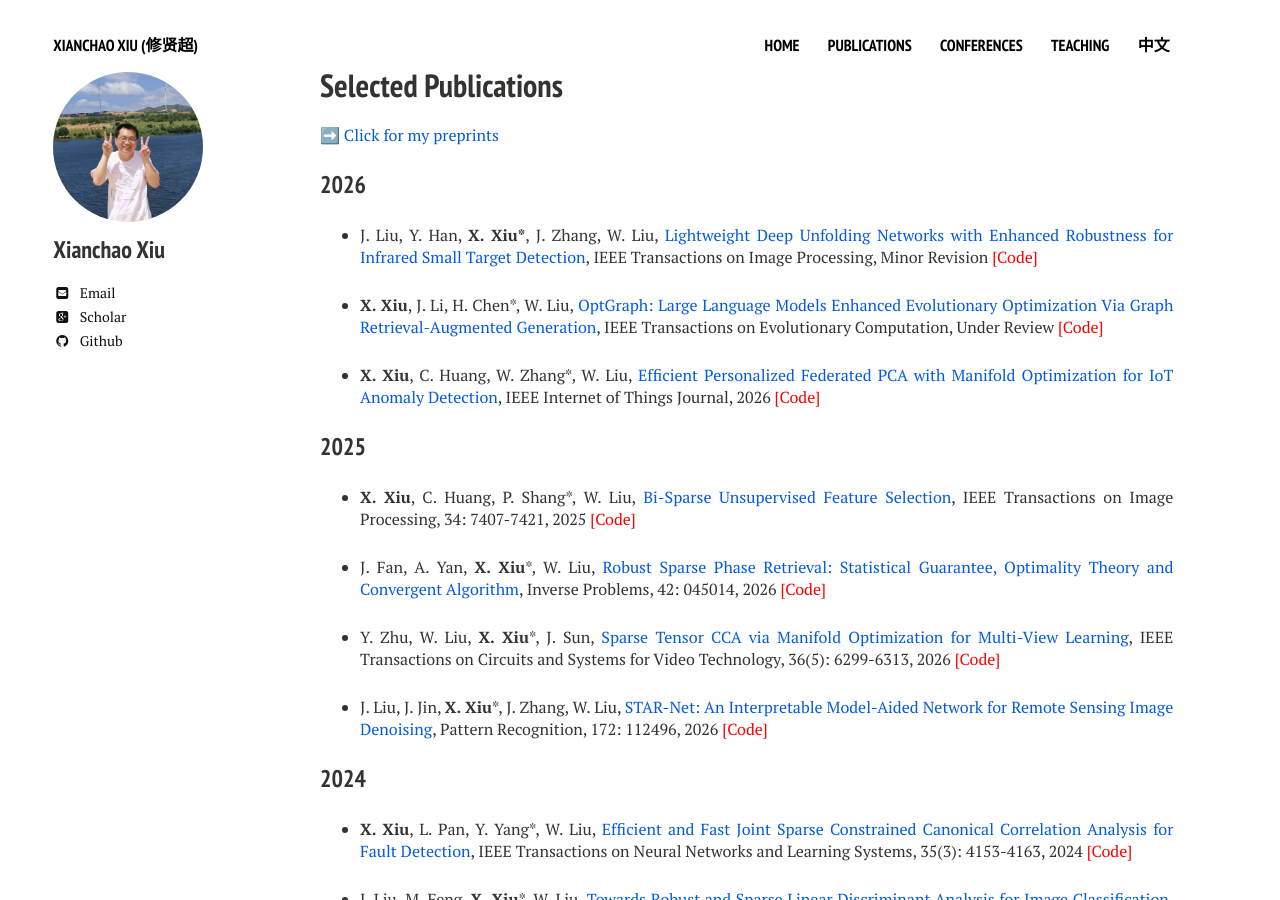
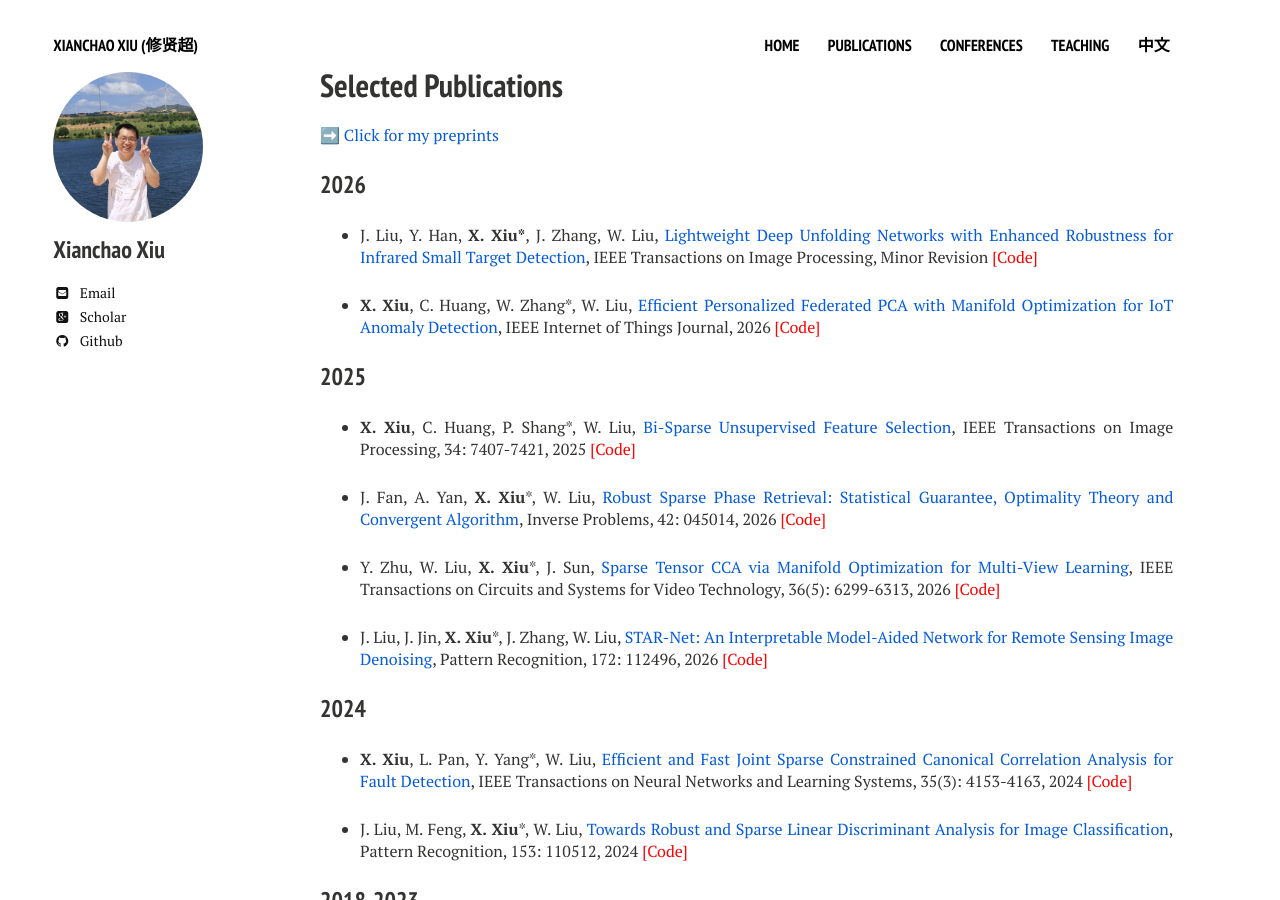
Before and after one commit to xianchaoxiu/xianchaoxiu.github.io, a Jekyll site: the page built from publications/index.md, in a window 1280 px wide and 900 px high. Built offline with Jekyll 4.4.1, drawn with Linux system fonts in a browser that asks for light colours; nearby versions of some CDN libraries.

Commit message:
Update index.md

```diff
--- a/publications/index.md
+++ b/publications/index.md
@@ -13,8 +13,6 @@ share: false
 ### 2026
 
 * J. Liu, Y. Han, <b>X. Xiu*</b>, J. Zhang, W. Liu, <a href="https://arxiv.org/abs/2509.08205" class="textlink" target="_blank">Lightweight Deep Unfolding Networks with Enhanced Robustness for Infrared Small Target Detection</a>, IEEE Transactions on Image Processing, Minor Revision <a href="https://github.com/xianchaoxiu/L-RPCANet" class="textlink" target="_blank" style="color: red;">[Code]</a>
-
-* <b>X. Xiu</b>, J. Li, H. Chen*, W. Liu, <a href="https://arxiv.org/abs/2607.27918" class="textlink" target="_blank">OptGraph: Large Language Models Enhanced Evolutionary Optimization Via Graph Retrieval-Augmented Generation</a>, IEEE Transactions on Evolutionary Computation, Under Review <a href="https://github.com/xianchaoxiu/OptGraph" class="textlink" target="_blank" style="color: red;">[Code]</a>
 
 * <b>X. Xiu</b>, C. Huang, W. Zhang*, W. Liu, <a href="https://doi.org/10.1109/JIOT.2026.3701337" class="textlink" target="_blank">Efficient Personalized Federated PCA with Manifold Optimization for IoT Anomaly Detection</a>, IEEE Internet of Things Journal, 2026 <a href="https://github.com/xianchaoxiu/FedEP" class="textlink" target="_blank" style="color: red;">[Code]</a>
 
```
